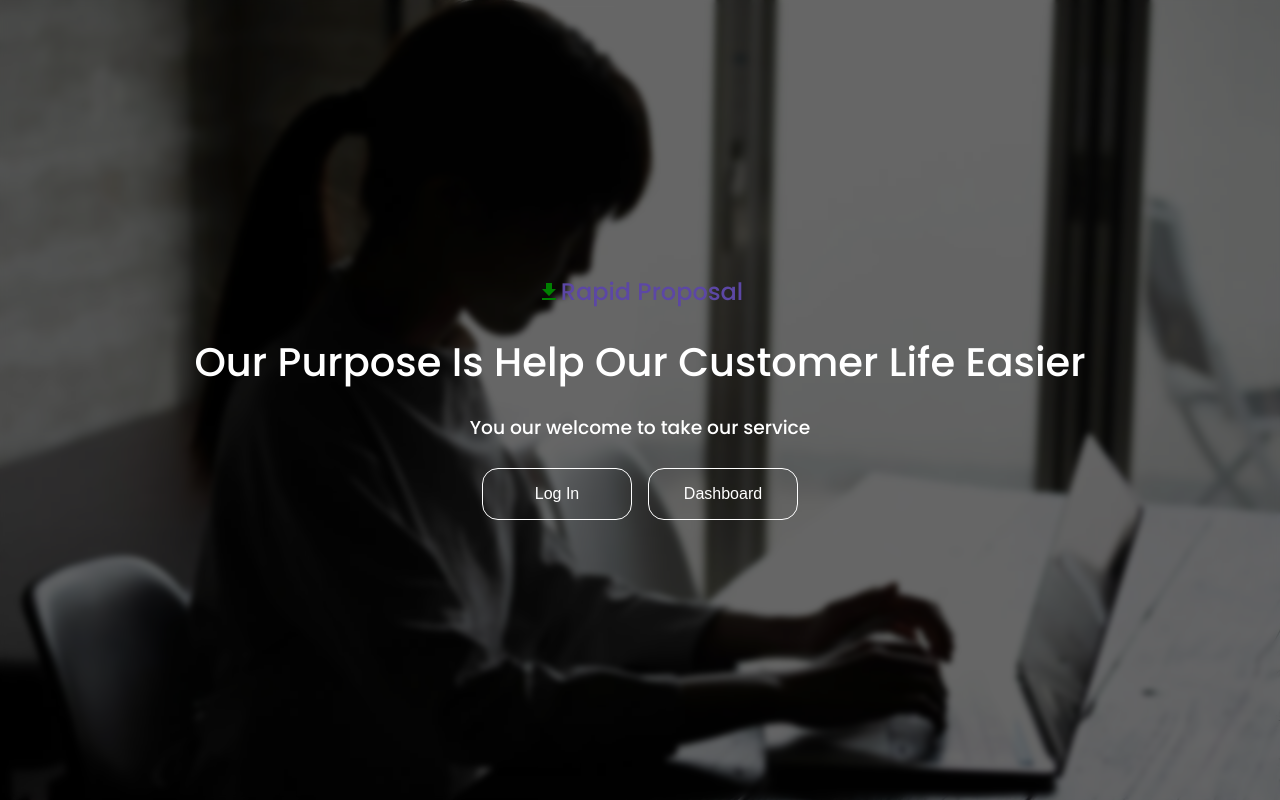
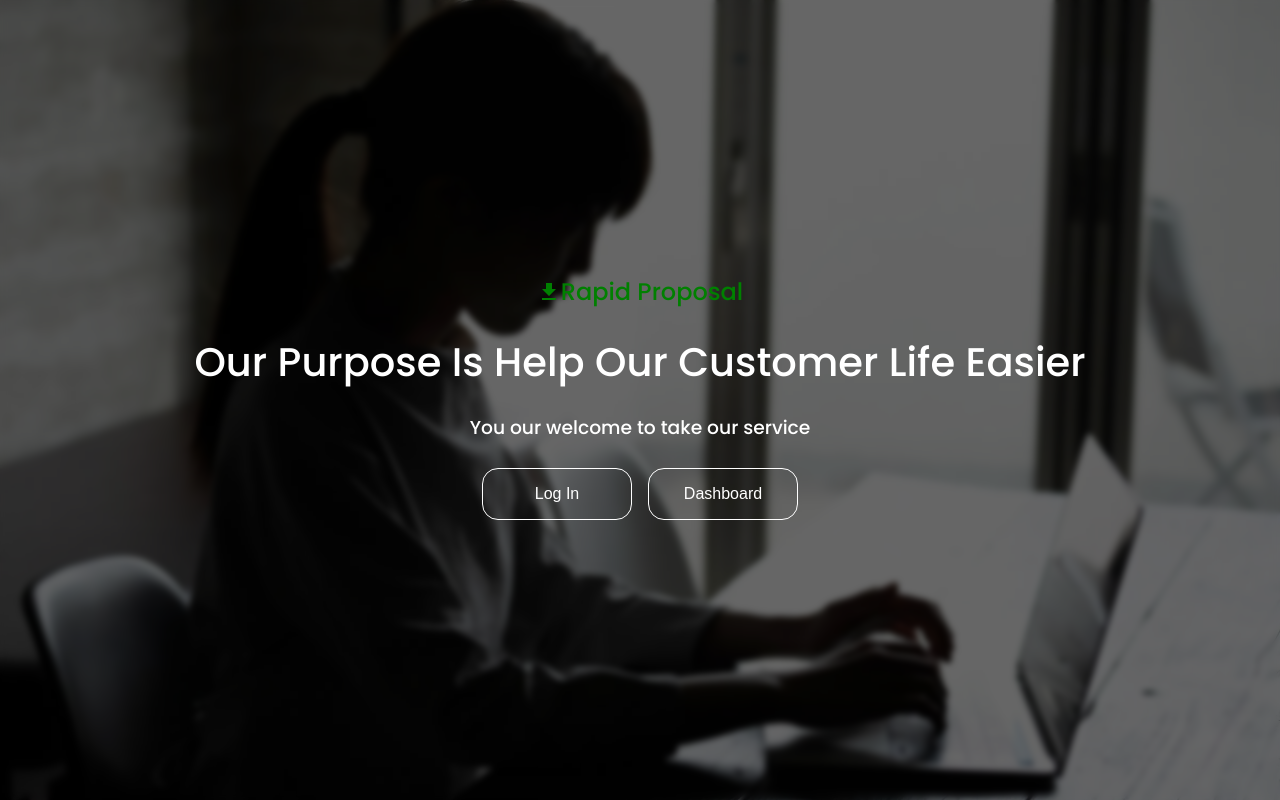
Before and after one commit to sakil470004/customer-relation-management, a React (Create React App) app: page / in a window 1280 px wide. Built offline with nearby package versions, Linux system fonts and the light colour scheme.

Commit message:
adding some fix

```diff
--- a/src/pages/Home/Home.js
+++ b/src/pages/Home/Home.js
@@ -15,7 +15,7 @@ function Home() {
 
             <div className='home__overlay'>
                 <div style={{ display: 'flex', alignItems: 'center', justifyContent: 'center', color: 'green', cursor: 'pointer' }}><DownloadIcon />
-                    <h2 style={{ color: '#5c47a5' }}>Rapid Proposal</h2></div>
+                    <h2 style={{ color: 'green' }}>Rapid Proposal</h2></div>
                 <h1>Our Purpose Is Help Our Customer Life Easier</h1>
                 <h3>You our welcome to take our service</h3>
                 <div>
```
